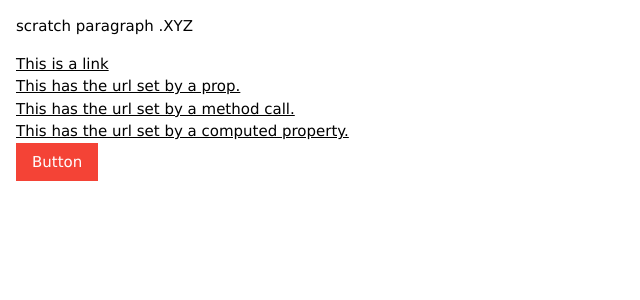
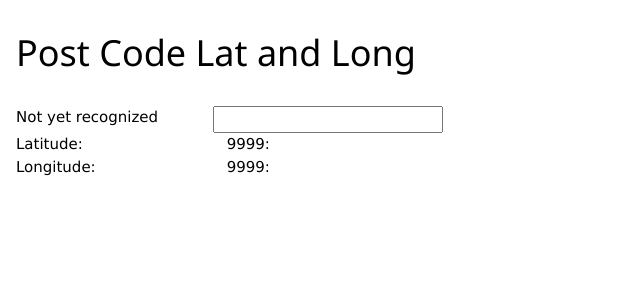
Before and after one commit to peterhoward42/vue-learning, a Vue app: page / in a window 1280 px wide. Shown: the top 300 px of the page, without its empty margins (0-640 px from the left). Built offline with nearby package versions, Linux system fonts and the light colour scheme.

Commit message:
Skeleton try out app - WIP backup.

```diff
--- a/src/components/AppContainer.vue
+++ b/src/components/AppContainer.vue
@@ -1,15 +1,17 @@
 <template>
   <div>
-    <ScratchCpt suffix=".XYZ" url="https://www.google.com"/>
+    <PostCode/>
   </div>
 </template>
 
 <script>
-import ScratchCpt from './ScratchCpt.vue'
+// AppContainer exists to provide the top level container layout
+// for the app. For example, later it might provide a responsive grid conainer.
+import PostCode from './PostCode.vue'
 export default {
   name: "AppContainer",
   components: {
-    ScratchCpt,
+    PostCode,
   }
 };
 </script>
--- /dev/null
+++ b/src/components/InputBlock.vue
@@ -0,0 +1,18 @@
+<template>
+<div>
+    <div class="w3-row">
+      <div class="w3-col s2">
+        <label class="w3-container w3-cell">Not yet recognized</label>
+      </div>
+      <div class="w3-col s2">
+        <input class="w3-container w3-cell"/>
+      </div>
+    </div>
+  </div>
+</template>
+
+<script>
+export default {
+  name: "InputBlock"
+};
+</script>
--- /dev/null
+++ b/src/components/OutputBlock.vue
@@ -0,0 +1,26 @@
+<template>
+  <div>
+    <div class="w3-row-padding">
+      <div class="w3-col s2">
+        <label class=" w3-cell">Latitude:</label>
+      </div>
+      <div class="w3-col s1">
+        <label class=" w3-cell w2-left-align">9999:</label>
+      </div>
+    </div>
+    <div class="w3-row-padding">
+      <div class="w3-col s2">
+        <label class=" w3-cell">Longitude:</label>
+      </div>
+      <div class="w3-col s1">
+        <label class=" w3-cell">9999:</label>
+      </div>
+    </div>
+  </div>
+</template>
+
+<script>
+export default {
+  name: "InputBlock"
+};
+</script>
--- /dev/null
+++ b/src/components/PostCode.vue
@@ -0,0 +1,21 @@
+<template>
+  <div>
+    <TitleBlock/>
+    <InputBlock/>
+    <OutputBlock/>
+  </div>
+</template>
+
+<script>
+import TitleBlock from './TitleBlock.vue'
+import InputBlock from './InputBlock.vue'
+import OutputBlock from './OutputBlock.vue'
+export default {
+  name: "PostCode",
+  components: {
+    TitleBlock,
+    InputBlock,
+    OutputBlock,
+  }
+};
+</script>
--- /dev/null
+++ b/src/components/TitleBlock.vue
@@ -0,0 +1,13 @@
+<template>
+  <div class="w3-panel">
+    <H1>Post Code Lat and Long</H1>
+  </div>
+</template>
+
+<script>
+export default {
+  name: "PostCode",
+  components: {
+  }
+};
+</script>
```
Also changed, not shown: 1 other file (tests, documents, lock files or other folders).
